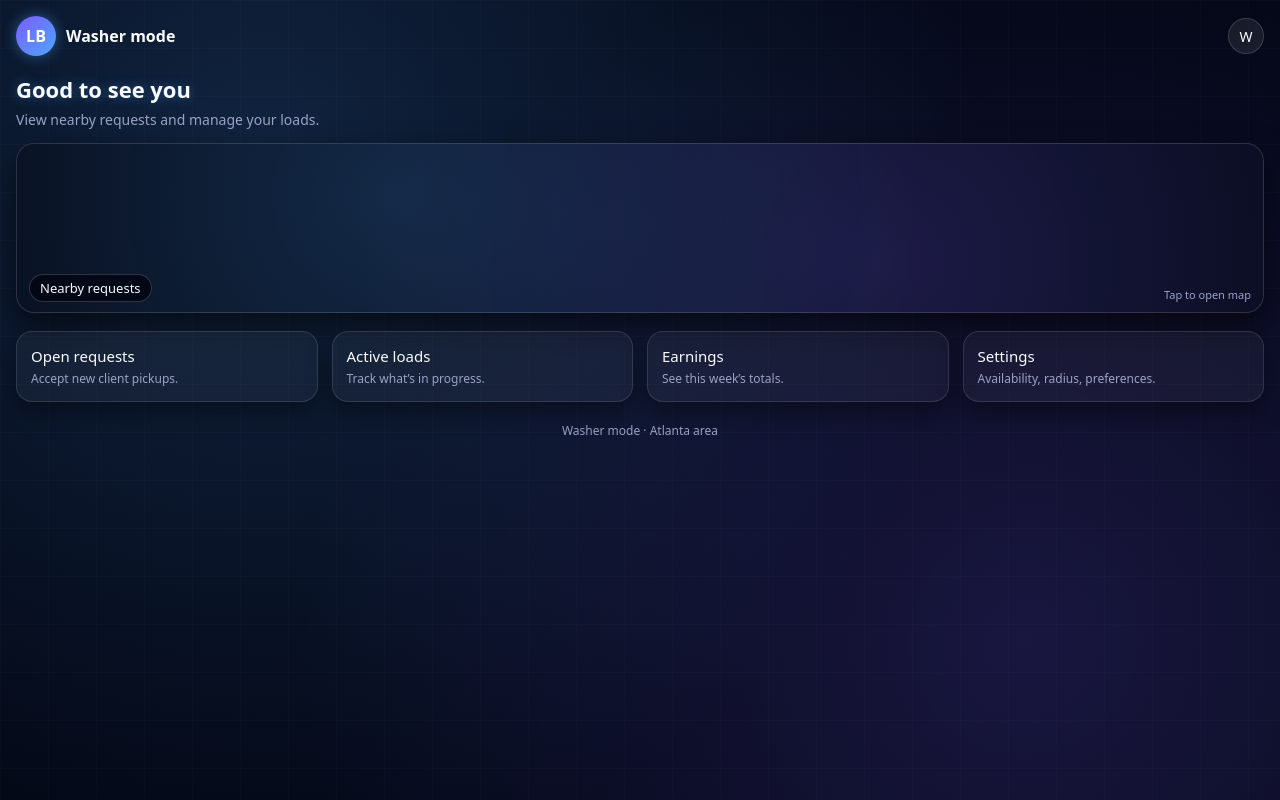
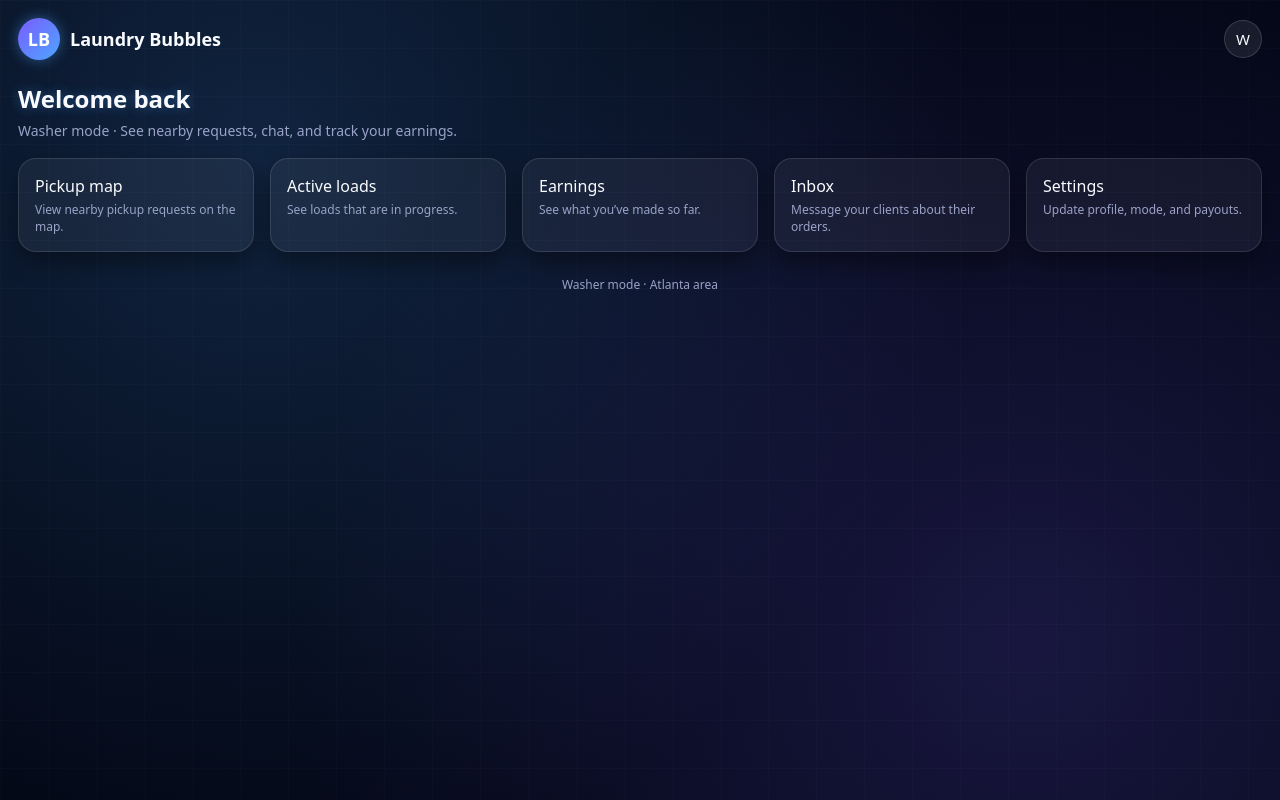
Before and after one commit to boardwalkclay1/Laundry_Spot, a plain HTML site: page Laundry_Spot_app/washer-dashboard.html in a window 1280 px wide. Drawn offline with Linux system fonts and the light colour scheme.

Commit message:
Update washer-dashboard.html

```diff
--- a/Laundry_Spot_app/washer-dashboard.html
+++ b/Laundry_Spot_app/washer-dashboard.html
@@ -5,137 +5,48 @@
   <title>Washer Dashboard – Laundry Bubbles</title>
   <meta name="viewport" content="width=device-width, initial-scale=1" />
   <style>
-    :root {
-      --primary: #4da6ff;
-      --accent: #7a5cff;
-      --text: #f9fbff;
-      --muted: #9aa3c7;
-      --card: rgba(255,255,255,0.04);
+    :root{--primary:#4da6ff;--accent:#7a5cff;--text:#f9fbff;--muted:#9aa3c7;--card:rgba(255,255,255,0.05);}
+    *{margin:0;padding:0;box-sizing:border-box;font-family:system-ui,sans-serif;}
+    body{
+      min-height:100vh;
+      background:
+        radial-gradient(circle at 20% 20%,rgba(77,166,255,0.18),transparent 60%),
+        radial-gradient(circle at 80% 80%,rgba(122,92,255,0.18),transparent 60%),
+        #030715;
+      color:var(--text);
+      padding:18px;
+      overflow-x:hidden;
+      position:relative;
     }
-    * { margin: 0; padding: 0; box-sizing: border-box; font-family: system-ui, sans-serif; }
-    body {
-      min-height: 100vh;
-      background:
-        radial-gradient(circle at 20% 20%, rgba(77,166,255,0.18), transparent 60%),
-        radial-gradient(circle at 80% 80%, rgba(122,92,255,0.18), transparent 60%),
-        #030715;
-      color: var(--text);
-      padding: 16px;
-      position: relative;
-      overflow-x: hidden;
+    .grid-overlay{position:fixed;inset:0;background-image:
+      linear-gradient(rgba(255,255,255,0.06) 1px,transparent 1px),
+      linear-gradient(90deg,rgba(255,255,255,0.05) 1px,transparent 1px);
+      background-size:48px 48px;opacity:0.35;pointer-events:none;z-index:0;}
+    header{display:flex;justify-content:space-between;align-items:center;margin-bottom:22px;position:relative;z-index:2;}
+    .brand{display:flex;align-items:center;gap:10px;}
+    .logo-circle{
+      width:42px;height:42px;border-radius:50%;
+      background:linear-gradient(135deg,var(--accent),var(--primary));
+      display:flex;align-items:center;justify-content:center;font-weight:700;font-size:18px;color:#fff;
+      box-shadow:0 0 14px rgba(77,166,255,0.45);
     }
-    .grid-overlay {
-      position: fixed;
-      inset: 0;
-      background-image:
-        linear-gradient(rgba(255,255,255,0.06) 1px, transparent 1px),
-        linear-gradient(90deg, rgba(255,255,255,0.05) 1px, transparent 1px);
-      background-size: 48px 48px;
-      opacity: 0.35;
-      pointer-events: none;
-      z-index: 0;
+    .brand-text{font-size:18px;font-weight:600;}
+    .avatar{
+      width:38px;height:38px;border-radius:50%;background:rgba(255,255,255,0.08);
+      border:1px solid rgba(255,255,255,0.15);display:flex;align-items:center;justify-content:center;font-size:15px;
+      cursor:pointer;
     }
-    header {
-      display: flex;
-      justify-content: space-between;
-      align-items: center;
-      margin-bottom: 18px;
-      position: relative;
-      z-index: 2;
+    h1{font-size:24px;margin-bottom:6px;text-shadow:0 0 12px rgba(77,166,255,0.4);}
+    .sub{font-size:14px;color:var(--muted);margin-bottom:18px;}
+    .grid{display:grid;grid-template-columns:repeat(auto-fit,minmax(150px,1fr));gap:16px;position:relative;z-index:2;}
+    .card{
+      background:var(--card);border:1px solid rgba(255,255,255,0.12);border-radius:18px;padding:16px;
+      cursor:pointer;box-shadow:0 10px 24px rgba(0,0,0,0.4);transition:0.15s ease;
     }
-    .brand {
-      display: flex;
-      align-items: center;
-      gap: 10px;
-    }
-    .logo-circle {
-      width: 40px;
-      height: 40px;
-      border-radius: 50%;
-      background: linear-gradient(135deg, var(--accent), var(--primary));
-      display: flex;
-      align-items: center;
-      justify-content: center;
-      font-weight: 700;
-      font-size: 16px;
-      color: #fff;
-      box-shadow: 0 0 14px rgba(77,166,255,0.45);
-    }
-    .brand-text { font-size: 16px; font-weight: 600; }
-    .avatar {
-      width: 36px;
-      height: 36px;
-      border-radius: 50%;
-      background: rgba(255,255,255,0.08);
-      border: 1px solid rgba(255,255,255,0.15);
-      display: flex;
-      align-items: center;
-      justify-content: center;
-      font-size: 14px;
-    }
-    h1 { font-size: 22px; margin-bottom: 6px; text-shadow: 0 0 12px rgba(77,166,255,0.4); }
-    .sub { font-size: 14px; color: var(--muted); margin-bottom: 14px; }
-    .mini-map {
-      width: 100%;
-      height: 170px;
-      border-radius: 18px;
-      background:
-        radial-gradient(circle at 30% 30%, rgba(77,166,255,0.2), transparent 60%),
-        radial-gradient(circle at 70% 70%, rgba(122,92,255,0.2), transparent 60%),
-        #050a18;
-      border: 1px solid rgba(255,255,255,0.14);
-      box-shadow: 0 12px 30px rgba(0,0,0,0.6);
-      margin-bottom: 18px;
-      position: relative;
-      overflow: hidden;
-      cursor: pointer;
-    }
-    .mini-map-label {
-      position: absolute;
-      left: 12px;
-      bottom: 10px;
-      font-size: 13px;
-      background: rgba(3,7,21,0.9);
-      padding: 4px 10px;
-      border-radius: 999px;
-      border: 1px solid rgba(255,255,255,0.18);
-    }
-    .mini-map-hint {
-      position: absolute;
-      right: 12px;
-      bottom: 10px;
-      font-size: 11px;
-      color: var(--muted);
-    }
-    .grid {
-      display: grid;
-      grid-template-columns: repeat(auto-fit, minmax(150px, 1fr));
-      gap: 14px;
-      position: relative;
-      z-index: 2;
-    }
-    .card {
-      background: var(--card);
-      border: 1px solid rgba(255,255,255,0.12);
-      border-radius: 16px;
-      padding: 14px;
-      cursor: pointer;
-      box-shadow: 0 10px 24px rgba(0,0,0,0.4);
-      transition: 0.15s ease;
-    }
-    .card:hover {
-      transform: translateY(-3px);
-      border-color: var(--primary);
-      box-shadow: 0 14px 30px rgba(77,166,255,0.4);
-    }
-    .card-title { font-size: 15px; margin-bottom: 4px; }
-    .card-sub { font-size: 12px; color: var(--muted); }
-    footer {
-      margin-top: 20px;
-      text-align: center;
-      font-size: 12px;
-      color: var(--muted);
-    }
+    .card:hover{transform:translateY(-3px);border-color:var(--primary);box-shadow:0 14px 30px rgba(77,166,255,0.4);}
+    .card-title{font-size:16px;margin-bottom:4px;}
+    .card-sub{font-size:12px;color:var(--muted);}
+    footer{margin-top:24px;text-align:center;font-size:12px;color:var(--muted);}
   </style>
 </head>
 <body>
@@ -144,36 +55,35 @@
   <header>
     <div class="brand">
       <div class="logo-circle">LB</div>
-      <div class="brand-text">Washer mode</div>
+      <div class="brand-text">Laundry Bubbles</div>
     </div>
-    <div class="avatar" id="washerAvatar">W</div>
+    <div class="avatar" id="avatarInitial">W</div>
   </header>
 
   <main>
-    <h1 id="washerGreeting">Good to see you</h1>
-    <p class="sub">View nearby requests and manage your loads.</p>
-
-    <div class="mini-map" id="washerMiniMap">
-      <div class="mini-map-label">Nearby requests</div>
-      <div class="mini-map-hint">Tap to open map</div>
-    </div>
+    <h1 id="greeting">Welcome back</h1>
+    <p class="sub">Washer mode · See nearby requests, chat, and track your earnings.</p>
 
     <section class="grid">
-      <div class="card" id="requestsCard">
-        <div class="card-title">Open requests</div>
-        <div class="card-sub">Accept new client pickups.</div>
+      <div class="card" onclick="nav('washer-map.html')">
+        <div class="card-title">Pickup map</div>
+        <div class="card-sub">View nearby pickup requests on the map.</div>
       </div>
-      <div class="card" id="activeLoadsCard">
+      <div class="card" onclick="nav('washer-active-loads.html')">
         <div class="card-title">Active loads</div>
-        <div class="card-sub">Track what’s in progress.</div>
+        <div class="card-sub">See loads that are in progress.</div>
       </div>
-      <div class="card" id="earningsCard">
+      <div class="card" onclick="nav('washer-earnings.html')">
         <div class="card-title">Earnings</div>
-        <div class="card-sub">See this week’s totals.</div>
+        <div class="card-sub">See what you’ve made so far.</div>
       </div>
-      <div class="card" id="settingsCard">
+      <div class="card" onclick="nav('inbox.html')">
+        <div class="card-title">Inbox</div>
+        <div class="card-sub">Message your clients about their orders.</div>
+      </div>
+      <div class="card" onclick="nav('settings.html')">
         <div class="card-title">Settings</div>
-        <div class="card-sub">Availability, radius, preferences.</div>
+        <div class="card-sub">Update profile, mode, and payouts.</div>
       </div>
     </section>
   </main>
@@ -181,27 +91,24 @@
   <footer>Washer mode · Atlanta area</footer>
 
   <script>
-    function nav(page) { window.location.href = page; }
+    function nav(page){window.location.href = page;}
 
-    try {
+    const avatar = document.getElementById("avatarInitial");
+    avatar.onclick = () => nav("settings.html");
+
+    try{
       const raw = localStorage.getItem("lb_user");
-      if (raw) {
+      if(raw){
         const user = JSON.parse(raw);
-        if (user.email) {
-          const name = user.email.split("@")[0];
-          document.getElementById("washerGreeting").textContent =
-            "Welcome back, " + name;
-          document.getElementById("washerAvatar").textContent =
-            name.charAt(0).toUpperCase();
+        user.role = "washer";
+        localStorage.setItem("lb_user", JSON.stringify(user));
+        if(user.email){
+          const name = user.full_name || user.email.split("@")[0];
+          document.getElementById("greeting").textContent = "Welcome back, " + name;
+          avatar.textContent = name.charAt(0).toUpperCase();
         }
       }
-    } catch (e) {}
-
-    document.getElementById("washerMiniMap").onclick = () => nav("washer-map.html");
-    document.getElementById("requestsCard").onclick = () => nav("washer-map.html");
-    document.getElementById("activeLoadsCard").onclick = () => alert("Active loads coming soon.");
-    document.getElementById("earningsCard").onclick = () => alert("Earnings screen coming soon.");
-    document.getElementById("settingsCard").onclick = () => nav("settings.html");
+    }catch(e){}
   </script>
 </body>
 </html>
```
